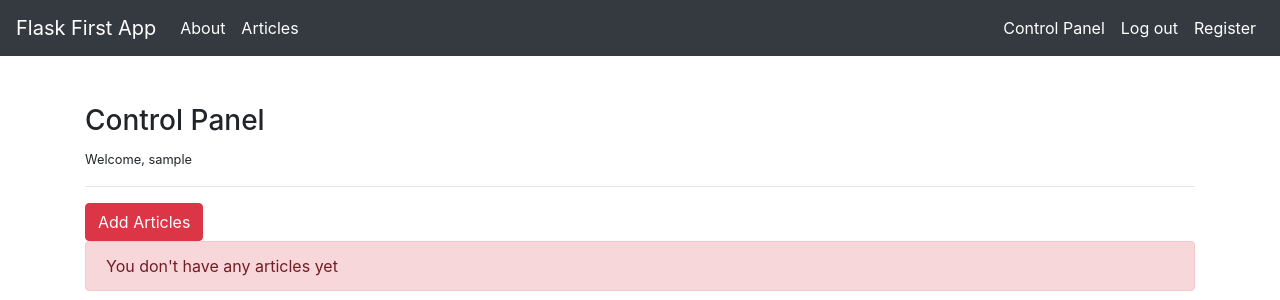
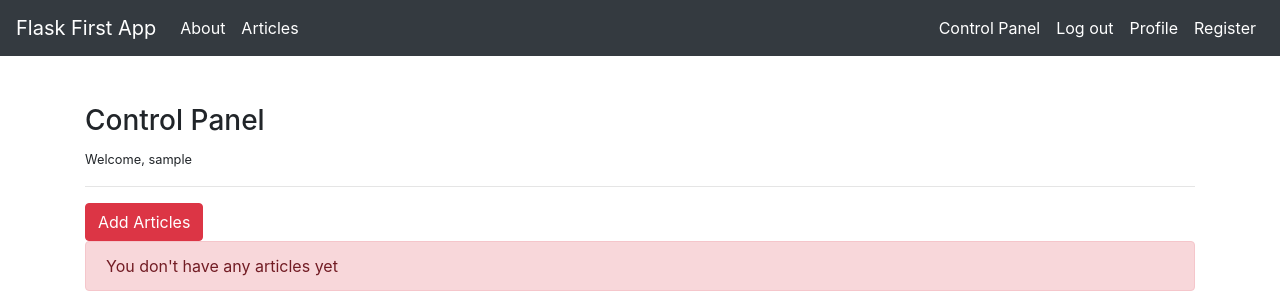
Before and after one commit to kardelenyurtkuran/FlaskArticlesApp, a Flask app: page /dashboard in a window 1280 px wide. Shown: the top 300 px of the page. Run offline with Flask 3, Linux system fonts and the light colour scheme; the visitor is signed in with stand-in values (Sample User, id 1); data that the repository does not hold is empty; some libraries are stand-ins or nearby versions.

Commit message:
Profile Feature

```diff
--- a/main.py
+++ b/main.py
@@ -249,7 +249,7 @@ def article(id):
         connection.commit()
         cursor.close()
         flash("Your comment has been added successfully", "success")  # message, category
-        return redirect(url_for("article", id=id)) #PRG Deseni (POST-Redirect-GET).Bu desen, kullanıcının bir form gönderdikten sonra tarayıcılarının yeniden yükleme düğmesine basması durumunda ortaya çıkan sorunları önler.
+        return redirect(url_for("article", id=id)) #PRG Pattern (POST-Redirect-GET). This pattern prevents problems that occur if the user hits their browser's reload button after submitting a form.
     return render_template("article.html")
 
 #search URL
--- a/templates/dashboard.html
+++ b/templates/dashboard.html
@@ -43,4 +43,6 @@
 {% else %}
 <div class = "alert alert-danger">You don't have any articles yet</div>
 {% endif %}
+
+
 {% endblock body %}
--- a/templates/includes/navbar.html
+++ b/templates/includes/navbar.html
@@ -21,6 +21,10 @@
       <li class="nav-item active">
         <a class="nav-link" href="/logout">Log out</a>
       </li>
+
+      <li class="nav-item active">
+        <a class="nav-link" href="/profile/{{session['username']}}">Profile</a> <!-- setting username as href extension -->
+      </li>
       {% else %}
       <li class="nav-item active">
         <a class="nav-link" href="/logout">Login</a>
```
